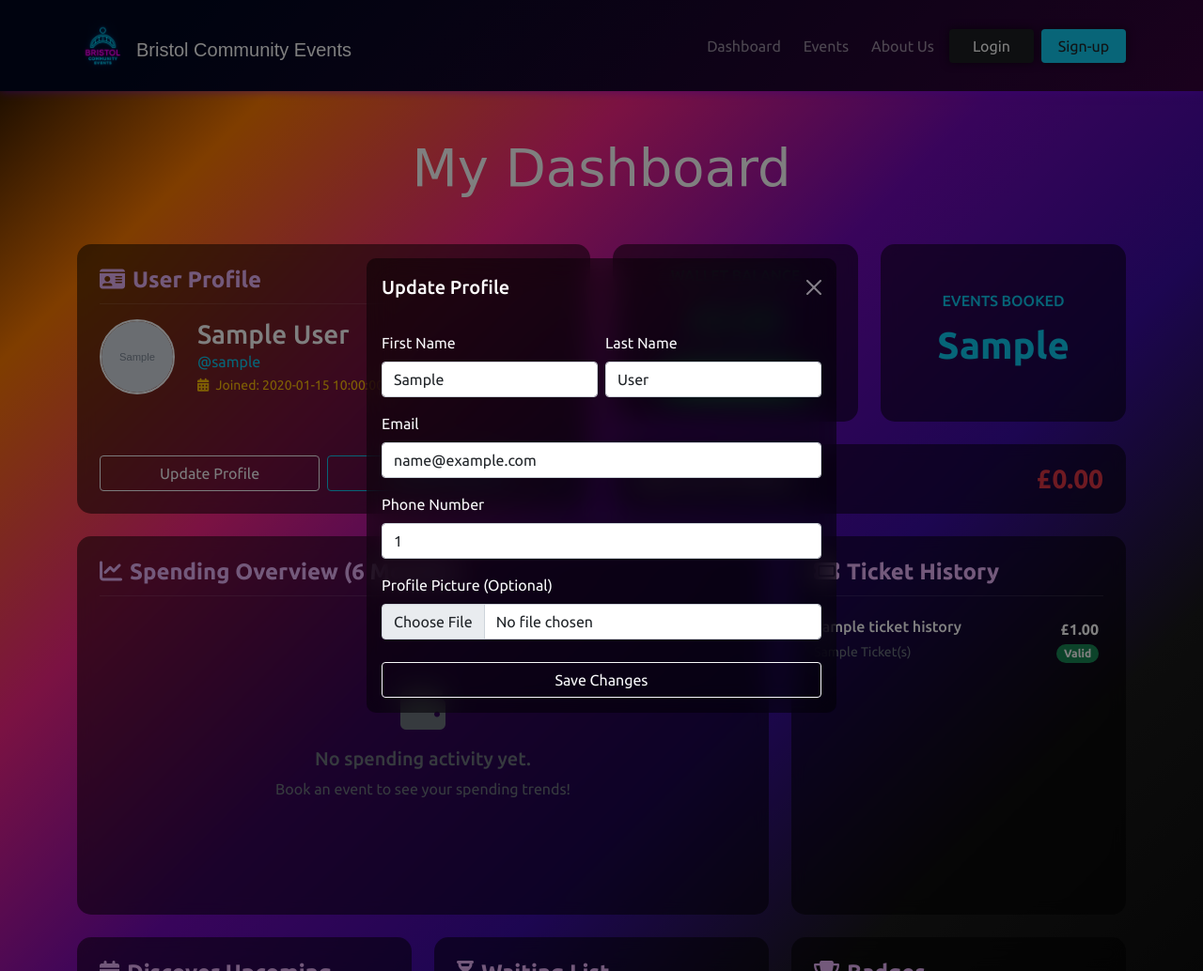
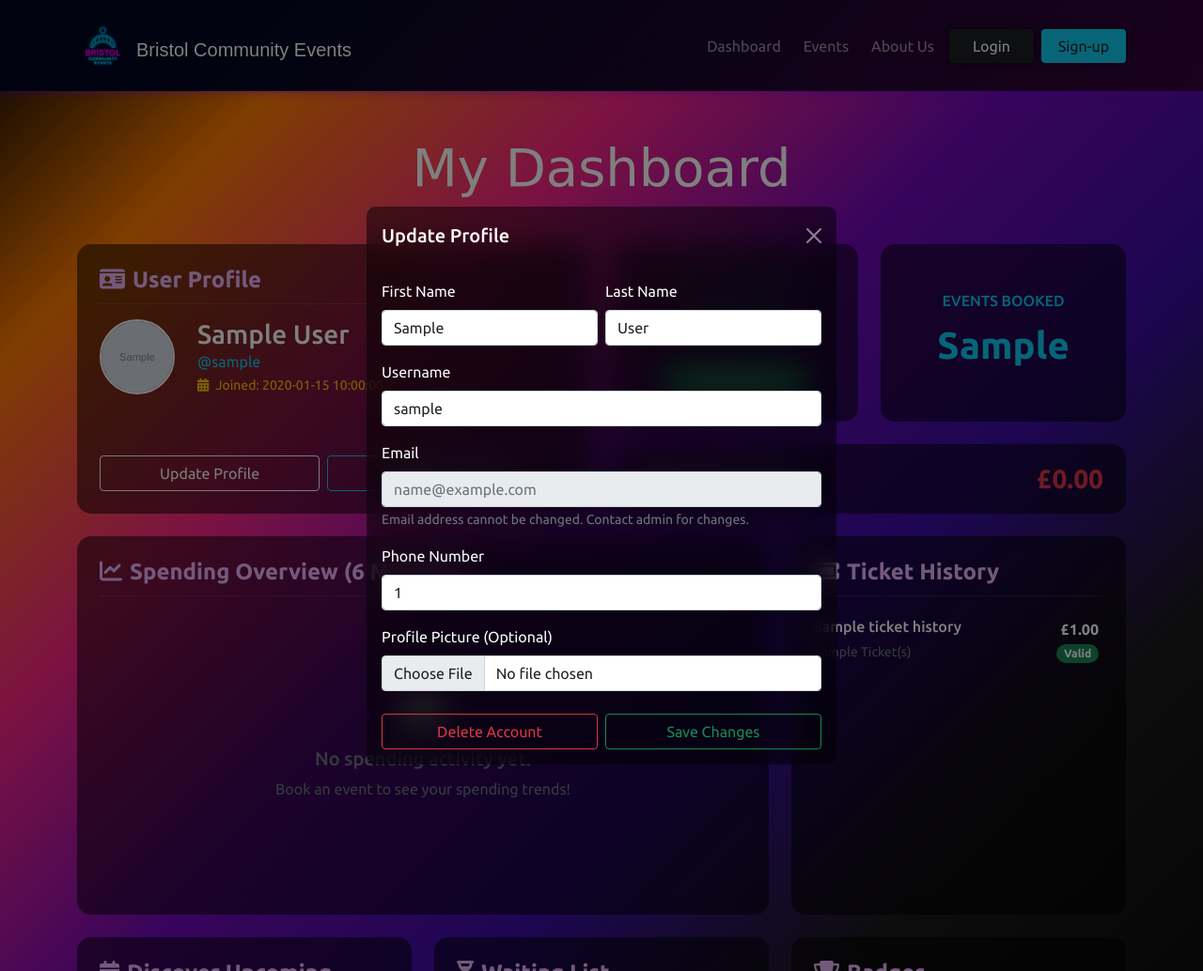
Before and after one commit to Twistar12/WebDev, a Flask app: template templates/dashboard.html in a window 1280 px wide, after a click on "Update Profile". Shown: the whole page at 94% size. Run offline with Flask 3, Linux system fonts and the light colour scheme; the template is opened without the code that fills it: most values are stand-ins (such as "Sample title", 1, 10 or a date in 2020); grey boxes marked "Sample" are stand-in pictures; some web fonts are replaced.

Commit message:
Add username field to profile update; implement account deletion functionality with confirmation modal

```diff
--- a/app.py
+++ b/app.py
@@ -298,6 +298,7 @@ def dashboard():
     dbcursor.execute('''SELECT Title, Tickets_Purchased, Total_Price, Live_Status
                      FROM User_Ticket_Info
                      WHERE User_ID = %s
+                     GROUP BY Title, Tickets_Purchased, Total_Price, Live_Status, Start_date
                      ORDER BY Start_date DESC LIMIT 10''', (user_id,))
     ticket_history = dbcursor.fetchall()
 
@@ -365,7 +366,7 @@ def update_profile():
 
     first_name = request.form.get('first_name', '').strip()
     last_name= request.form.get('last_name', '').strip()
-    email = request.form.get('email', '').strip()
+    username = request.form.get('username', '').strip()
     phone = request.form.get('phone_number', '').strip()
     avatar_url = request.form.get('avatar_url', '').strip()
 
@@ -373,19 +374,70 @@ def update_profile():
     dbcursor = conn.cursor()
 
 
-    # Check if email and user_id exists
-    dbcursor.execute('SELECT User_ID FROM Users WHERE Email = %s AND User_ID = %s', (email, session['user_id']))
+    # Check if username and user_id exists
+    dbcursor.execute('SELECT User_ID FROM Users WHERE Username = %s AND User_ID = %s', (username, session['user_id']))
     if dbcursor.fetchone():     # If record found, return in use error
-        return jsonify({'success': False, 'message': 'Email already in use by another account.'})
+        return jsonify({'success': False, 'message': 'Username already in use by another account.'})
 
     dbcursor.execute('''UPDATE Users
-                     SET First_name = %s, Last_name = %s, Email = %s, Phone_Number = %s, Avatar_URL = %s
-                     WHERE User_ID = %s''', (first_name, last_name, email, phone, avatar_url, session['user_id']))
+                     SET First_name = %s, Last_name = %s, Username = %s, Phone_Number = %s, Avatar_URL = %s
+                     WHERE User_ID = %s''', (first_name, last_name, username, phone, avatar_url, session['user_id']))
     conn.commit()
     dbcursor.close()
     conn.close()
 
     return jsonify({'success': True, 'message': 'Profile updated successfully!'})
+
+# Delete Account
+@app.route('/delete_account', methods=['POST'])
+def delete_account():
+    if 'user_id' not in session:
+        return jsonify({'success': False, 'message': 'Unauthorised'})
+
+    conn = dbfunc.getConnection()
+    dbcursor = conn.cursor()
+
+    # Verify email and password
+    dbcursor.execute('SELECT Email, Password_hash FROM Users WHERE User_ID = %s', (session['user_id'],))
+    user = dbcursor.fetchone()
+
+    # Safely delete account and all associated data
+    # To avoid foreign key constraint errors, deletion is done bottom-up (child to parent)
+    try:
+        dbcursor.execute('DELETE FROM Transactions WHERE User_ID = %s', (session['user_id'],))
+        dbcursor.execute('DELETE FROM Waiting_list WHERE User_ID = %s', (session['user_id'],))
+        dbcursor.execute('DELETE FROM Bookmarks WHERE User_ID = %s', (session['user_id'],))
+        dbcursor.execute('DELETE FROM User_Achievements WHERE User_ID = %s', (session['user_id'],))
+        dbcursor.execute('DELETE FROM Social_Auth WHERE User_ID = %s', (session['user_id'],))
+        dbcursor.execute('DELETE FROM Sessions WHERE User_ID = %s', (session['user_id'],))
+
+        # Find bookings for user to delete associated tickets and days
+        dbcursor.execute('SELECT Booking_ID FROM Bookings WHERE User_ID = %s', (session['user_id'],))
+        user_bookings = dbcursor.fetchall()
+        for b in user_bookings:
+            dbcursor.execute('DELETE FROM Tickets WHERE Booking_ID = %s', (b['Booking_ID'],))
+            dbcursor.execute('DELETE FROM Booking_Days WHERE Booking_ID = %s', (b['Booking_ID'],))
+
+        # Delte bookings after associated data is deleted
+        dbcursor.execute('DELETE FROM Bookings WHERE User_ID = %s', (session['user_id'],))
+
+        # Delete user and clear session
+        dbcursor.execute('DELETE FROM Users WHERE User_ID = %s', (session['user_id'],))
+        conn.commit()
+
+        session.clear() # Logs out user
+
+        return jsonify({'success': True, 'message': 'Account deleted successfully. Redirecting...'})
+
+    except Exception as e:
+        conn.rollback() # Rollback transaction if any error occurs during deletion
+        return jsonify({'success': False, 'message': f'An error occurred while deletion. {e}'})
+    finally:
+        dbcursor.close()
+        conn.close()
+
+
+
 
 # Change Password
 @app.route('/change_password', methods=['POST'])
--- a/templates/dashboard.html
+++ b/templates/dashboard.html
@@ -251,8 +251,13 @@
             </div>
           </div>
           <div class="mb-3">
+            <label class="form-label text-light">Username</label>
+            <input type="text" class="form-control" name="username" value="{{ profile.Username }}" required>
+          </div>
+          <div class="mb-3">
             <label class="form-label text-light">Email</label>
-            <input type="email" class="form-control" name="email" value="{{ profile.Email }}" required>
+            <input type="email" class="form-control text-muted" name="email" value="{{ profile.Email }}" readonly>
+            <small class="text-muted">Email address cannot be changed. Contact admin for changes.</small>
           </div>
           <div class="mb-3">
             <label class="form-label text-light">Phone Number</label>
@@ -262,13 +267,48 @@
             <label for="avatar_url" class="form-label text-light">Profile Picture (Optional)</label>
             <input type="file" class="form-control" name="avatar_url" accept="image/*" value="{{ profile.Avatar_URL if profile.Avatar_URL else '' }}">
           </div>
-          <button type="submit" class="btn btn-outline-light clear-btn w-100">Save Changes</button>
+
+          <div class="d-flex gap-2">
+            <button type="button" class="btn btn-outline-danger red-btn w-50" data-bs-toggle="modal" data-bs-target="#deleteAccountModal" data-bs-dismiss="modal">Delete Account</button>
+            <button type="submit" class="btn btn-outline-success success-btn w-50">Save Changes</button>
+          </div>
+          {# <button type="submit" class="btn btn-outline-light clear-btn w-100">Save Changes</button> #}
         </form>
       </div>
     </div>
   </div>
 </div>
 
+<!-- Delete Account Modal -->
+<div class="modal fade" id="deleteAccountModal" tabindex="-1">
+  <div class="modal-dialog modal-dialog-centered">
+    <div class="modal-content border-danger">
+      <div class="modal-header border-0">
+        <h5 class="modal-title text-danger"><i class="fa-solid fa-triangle-exclamation me-2"></i>Permanently Delete Account</h5>
+        <button type="button" class="btn-close btn-close-white" data-bs-dismiss="modal"></button>
+      </div>
+      <div class="modal-body">
+        <p class="text-light">Warning: This action is irreversible. All your bookings, tickets, and wallet balance will be permanently lost.</p>
+        <form id="deleteAccountForm" action="{{ url_for('delete_account') }}" method="POST">
+          <div class="mb-3">
+            <label class="form-label text-light">Confirm Email</label>
+            <input type="email" class="form-control" name="email" placeholder="Enter your email" required>
+          </div>
+          <div class="mb-4">
+            <label class="form-label text-light">Enter Password</label>
+            <input type="password" class="form-control" name="password" placeholder="Enter your password" required>
+          </div>
+          <div class="d-flex gap-2">
+            <button type="button" class="btn btn-outline-light clear-btn w-50" data-bs-toggle="modal" data-bs-target="#editProfileModal" data-bs-dismiss="modal">Cancel</button>
+            <button type="submit" class="btn btn-outline-danger red-btn w-50">Confirm Deletion</button>
+          </div>
+        </form>
+      </div>
+    </div>
+  </div>
+</div>
+
+<!-- Change Password Modal -->
 <div class="modal fade" id="changePasswordModal" tabindex="-1">
   <div class="modal-dialog modal-dialog-centered">
     <div class="modal-content">
@@ -414,6 +454,10 @@
             // Clear form input
             form.reset()
           }
+          else if (data.redirect) {
+            // For account deletion, redirect to homepage after toast
+            setTimeout(() => window.location.href = data.redirect, 1500);
+          }
           else {
             // For Profile/Password changes, wait 1.5s for the user to read the toast, then reload
             setTimeout(() => window.location.reload(), 1500);
@@ -428,6 +472,7 @@
   handleFormSubmit('updateProfileForm', 'editProfileModal');
   handleFormSubmit('changePasswordForm', 'changePasswordModal');
   handleFormSubmit('addMoneyForm', 'addMoneyModal');
+  handleFormSubmit('deleteAccountForm', 'deleteAccountModal');
 
 </script>
 {% endblock %}
```
